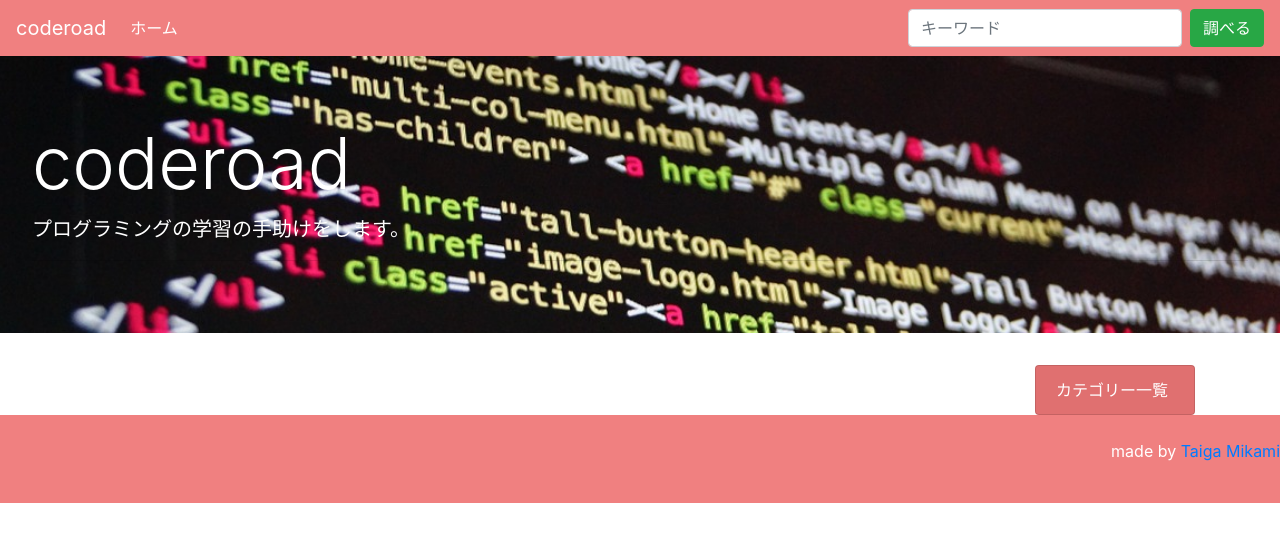
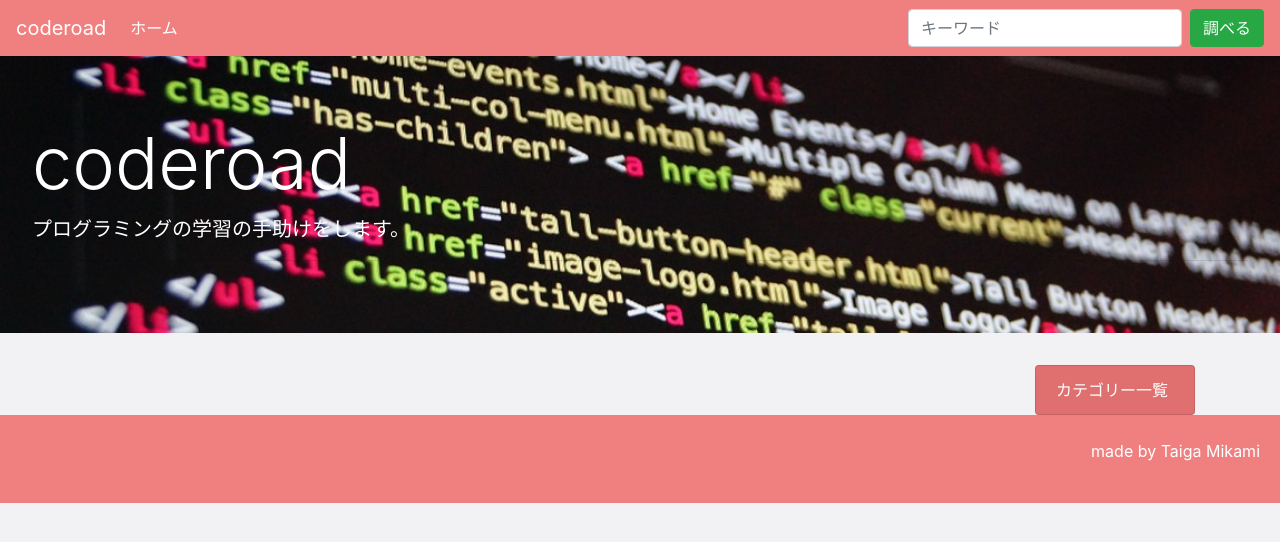
Before and after one commit to TaigaMikami/coderoad, a Django app: page / in a window 1280 px wide. Shown: the top 542 px of the page. Run offline with Django 3.2, Linux system fonts and the light colour scheme; data that the repository does not hold is empty; style sheets or scripts are compiled from the project's sources; some libraries are stand-ins or nearby versions.

Commit message:
カードのスタイル調整

```diff
--- a/assets/css/coderoad.css
+++ b/assets/css/coderoad.css
@@ -1,3 +1,3 @@
-.hero{border-radius:0;background-image:url("../img/hero.jpg");background-position:center center;background-repeat:no-repeat;background-attachment:fixed;background-size:cover}.hero h1{color:white}.hero p{color:white}.hero .my-2{color:white !important}.bg-main-pink{background-color:#F08080}.bg-pre-pink{background-color:#E07070}
+body{background-color:#F2F2F5}.hero{border-radius:0;background-image:url("../img/hero.jpg");background-position:center center;background-repeat:no-repeat;background-attachment:fixed;background-size:cover}.hero h1{color:white}.hero p{color:white}.hero .my-2{color:white !important}.bg-main-pink{background-color:#F08080}.bg-pre-pink{background-color:#E07070}.card{border-radius:0}.card h6{border-radius:0 !important}footer .text-right{padding-right:20px}footer .text-right a{color:white}
 
 /*# sourceMappingURL=../../../../../../../../../static/css/coderoad.css.map */
--- a/assets/css/coderoad.scss
+++ b/assets/css/coderoad.scss
@@ -1,3 +1,7 @@
+body {
+  background-color: #F2F2F5;
+}
+
 .hero {
   border-radius: 0;
   background-image: url("../img/hero.jpg");
@@ -25,6 +29,27 @@
   background-color: #F08080;
 }
 
+
+// card
 .bg-pre-pink {
   background-color: #E07070;
 }
+
+.card {
+  h6 {
+    border-radius: 0 !important;
+  }
+  border-radius: 0;
+}
+
+
+
+// footer
+footer {
+  .text-right {
+    padding-right: 20px;
+    a {
+      color: white;
+    }
+  }
+}
```
Also changed, not shown: 1 other file.
